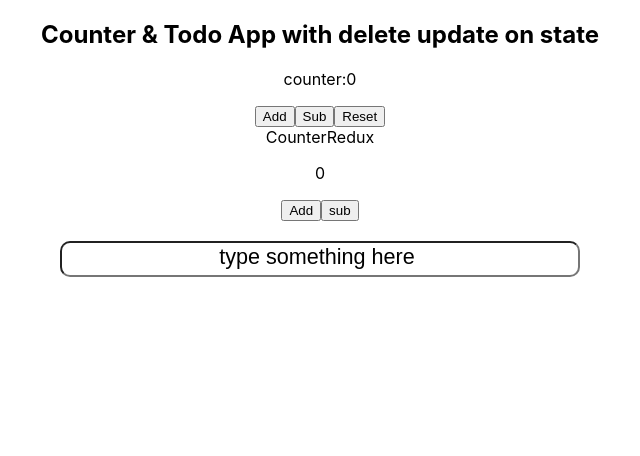
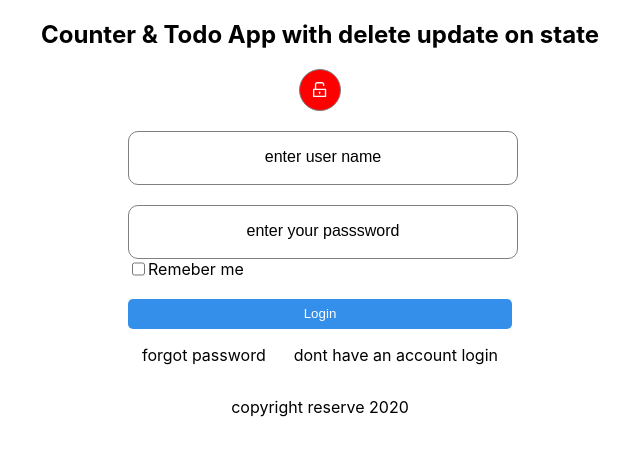
Before and after one commit to Amir98375/Small_projects, a React (Create React App) app: page / in a window 1280 px wide. Shown: the top 456 px of the page, without its empty margins (320-960 px from the left). Built offline with nearby package versions, Linux system fonts and the light colour scheme.

Commit message:
signin form

```diff
--- a/package.json
+++ b/package.json
@@ -12,6 +12,7 @@
     "@testing-library/user-event": "^13.5.0",
     "react": "^18.2.0",
     "react-dom": "^18.2.0",
+    "react-icons": "^4.4.0",
     "react-redux": "^8.0.4",
     "react-scripts": "5.0.1",
     "redux": "^4.2.0",
--- a/src/App.js
+++ b/src/App.js
@@ -2,6 +2,7 @@
 import './App.css';
 import { Counter } from './components/Counter';
 import { CounterRedux } from './components/CounterRedux';
+import { SignIn } from './components/SignIn';
 import { TodoApp } from './components/Todo';
 
 
@@ -9,11 +10,11 @@ function App() {
   return (
     <div className="App">
       <h2>Counter & Todo App with delete update on state</h2>
-
-      <Counter/>
+      <SignIn/>
+      {/* <Counter/>
       <CounterRedux/>
       <br/>
-    <TodoApp/>
+    <TodoApp/> */}
     </div>
   );
 }
--- /dev/null
+++ b/src/components/SignIn.jsx
@@ -0,0 +1,34 @@
+import { Checkbox } from '@mui/material'
+import React from 'react'
+import './Signin.css'
+import {AiOutlineUnlock} from 'react-icons/ai'
+
+export const SignIn = () => {
+  return (
+    <>
+    <div className='container'>
+    <div className='logo'>
+    <AiOutlineUnlock className='logoitem'/>
+    </div>
+    <form action="">
+        <input className='inputTag' type="text"
+        placeholder='enter user name'
+      /><br/>
+        <input className='inputTag' type="password"
+        placeholder='enter your passsword'
+        /><br/>
+
+     <div className='checkbox'><input type={"checkbox"}/> Remeber me</div>
+     <br />
+        <button className='inputButton'>Login</button>
+    </form>
+    <div className='belowlinks'>
+        <p>forgot password</p>
+        <p>dont have an account login</p>
+       </div>
+       <p>copyright reserve 2020</p>
+    </div>
+
+    </>
+  )
+}
--- /dev/null
+++ b/src/components/Signin.css
@@ -0,0 +1,50 @@
+.logo{
+    height: 40px;
+    width: 40px;
+    border-radius: 140%;
+    border: 1px solid grey;
+    margin: auto;
+    padding: auto;
+    display: flex;
+    align-items: center;
+    background-color:red;
+
+   justify-content: center;
+    padding-left: -10px;
+
+}
+.container{
+    width: 30%;
+    margin: auto;
+
+}
+.logoitem{
+    color: white;
+    font-size: larger;
+}
+.inputButton{
+    height: 30px;
+    width: 100%;
+    border-radius: 5px;
+    background-color:#348feb;
+    color: white;
+    border: none;
+}
+.belowlinks{
+    display: flex;
+    justify-content: space-around;
+}
+.checkbox{
+      display: flex;
+}
+.inputTag{
+    height: 50px;
+    width: 100%;
+    border-radius: 10px;
+    border: 1px solid grey;
+    margin-top: 20px;
+    text-align: center;
+}
+.inputTag >::placeholder{
+    color: grey;
+}
--- a/src/components/Todo.css
+++ b/src/components/Todo.css
@@ -1,6 +1,6 @@
 .inputvalue{
     height: 30px;
-    width: 40%;
+
     margin: auto;
     border-radius: 10px;
     text-align: center;
```
Also changed, not shown: 1 other file (tests, documents, lock files or other folders).
